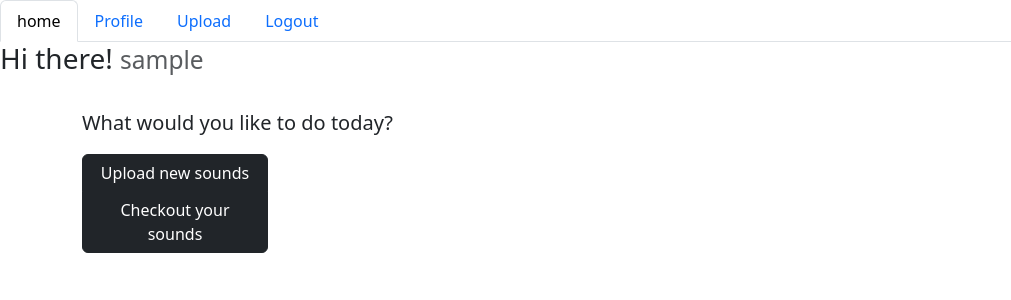
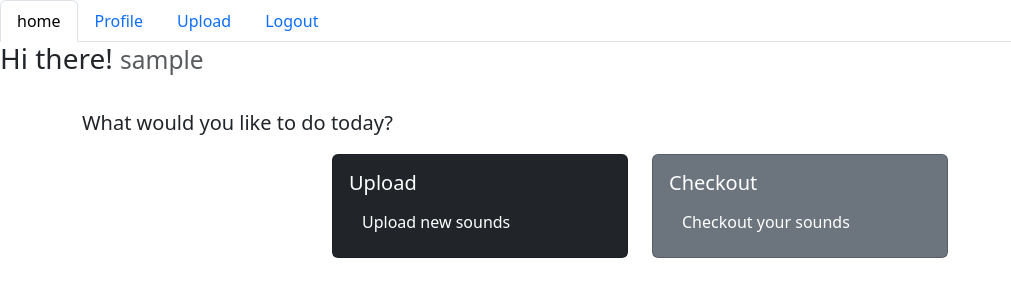
Before and after one commit to PracticalMagicProgramming/Sample-Seeker, a Flask app: page /users/profile/1 in a window 1280 px wide. Shown: the top 300 px of the page, without its empty margins (0-1011 px from the left). Run offline with Flask 2, Linux system fonts and the light colour scheme; the visitor is signed in with stand-in values (Sample User, id 1); data comes from the database, SQL or seed files in the repository; some libraries are stand-ins or nearby versions.

Commit message:
continuing to style

```diff
--- a/Templates/profile.html
+++ b/Templates/profile.html
@@ -16,18 +16,23 @@
   <div class="justify-content-end">
      <p class="lead">What would you like to do today?</p>
    </div>
-  <div class="row full-width">
-    <div class="justify-content-center">
-        <div class="col-2">
-          <div class="btn-group-vertical">
+  </div>
+  <div class="container-fluid">
+    <div class="row align-items-center justify-content-center">
+      <div class="col-3">
+        <div class="card text-white bg-dark mb-3">
+          <div class="card-body">
+            <h5 class="card-title">Upload</h5>
             <a href="/sounds/upload" class="btn btn-dark" >Upload new sounds</a>
-            <a href="/users/profile/{{ user.id }}/sounds/1" class="btn btn-dark">Checkout your sounds</a>
           </div>
         </div>
       </div>
-  </div>
-</div>
-
-
-
+      <div class="col-3">
+        <div class="card text-white bg-secondary mb-3">
+          <div class="card-body">
+            <h5 class="card-title">Checkout</h5>
+            <a href="/users/profile/{{ user.id }}/sounds/1" class="btn btn-secondary">Checkout your sounds</a>
+          </div>
+        </div>
+      </div>
 {% endblock %}
```
Also changed, not shown: Templates/index.html (+7 -7 lines).
